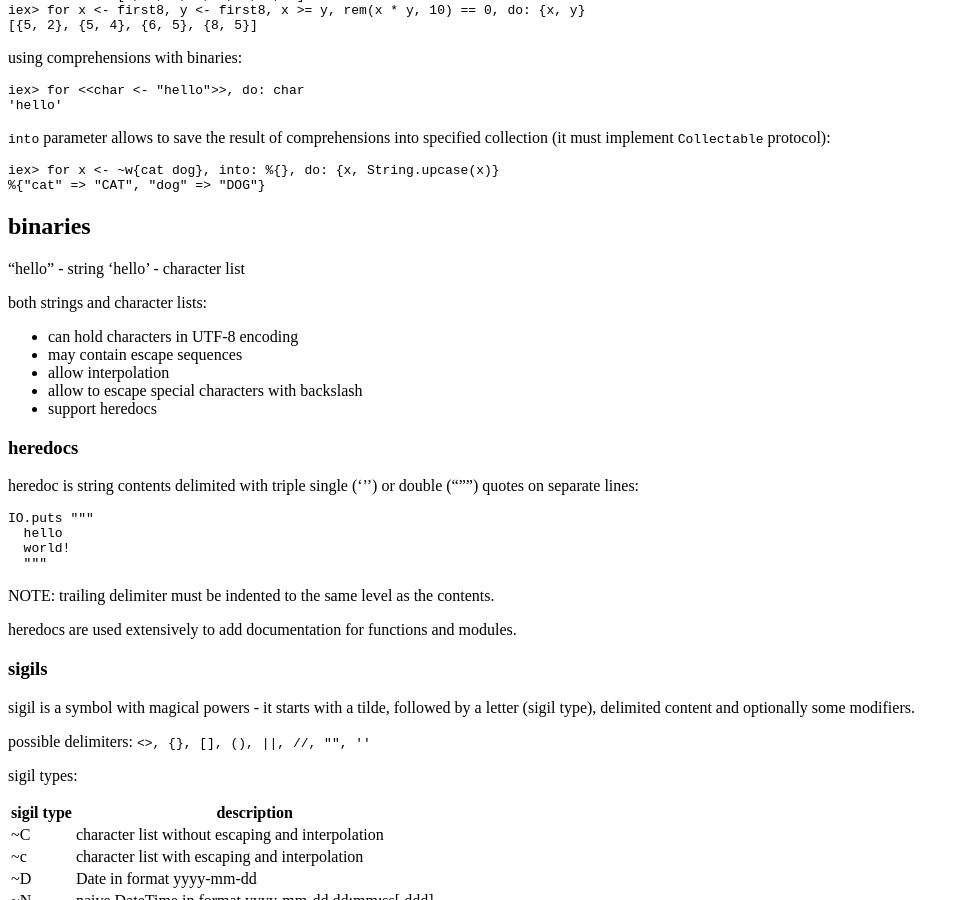
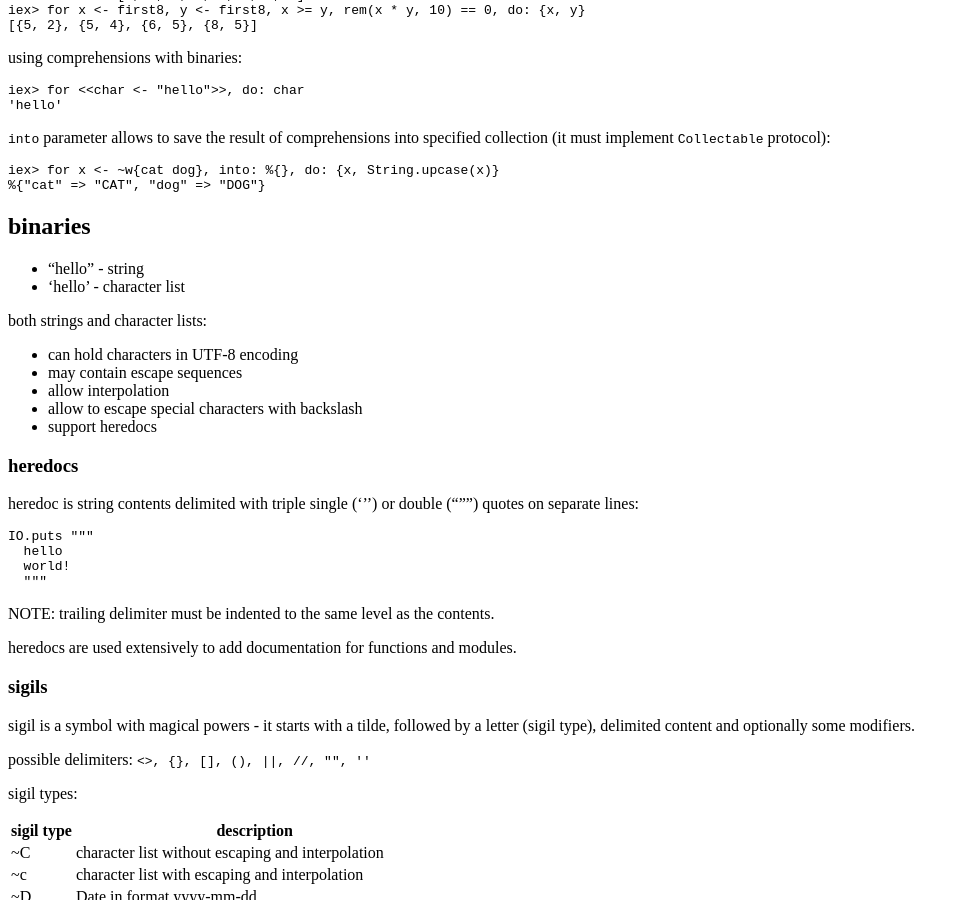
Before and after one commit to tap349/tap349.github.io, a Jekyll site: the page built from _posts/2016-12-31-elixir-notes.md, in a window 1280 px wide and 900 px high, scrolled down 11903 px. Shown: the whole window, without its empty margins (0-969 px from the left). Built offline with Jekyll 4.4.1, drawn with Linux system fonts in a browser that asks for light colours.

Commit message:
update 2017-01-10_13:29:58

```diff
--- a/_posts/2016-12-31-elixir-notes.md
+++ b/_posts/2016-12-31-elixir-notes.md
@@ -827,8 +827,8 @@ iex> for x <- ~w{cat dog}, into: %{}, do: {x, String.upcase(x)}
 
 ## binaries
 
-"hello" - string
-'hello' - character list
+- "hello" - string
+- 'hello' - character list
 
 both strings and character lists:
 
```
